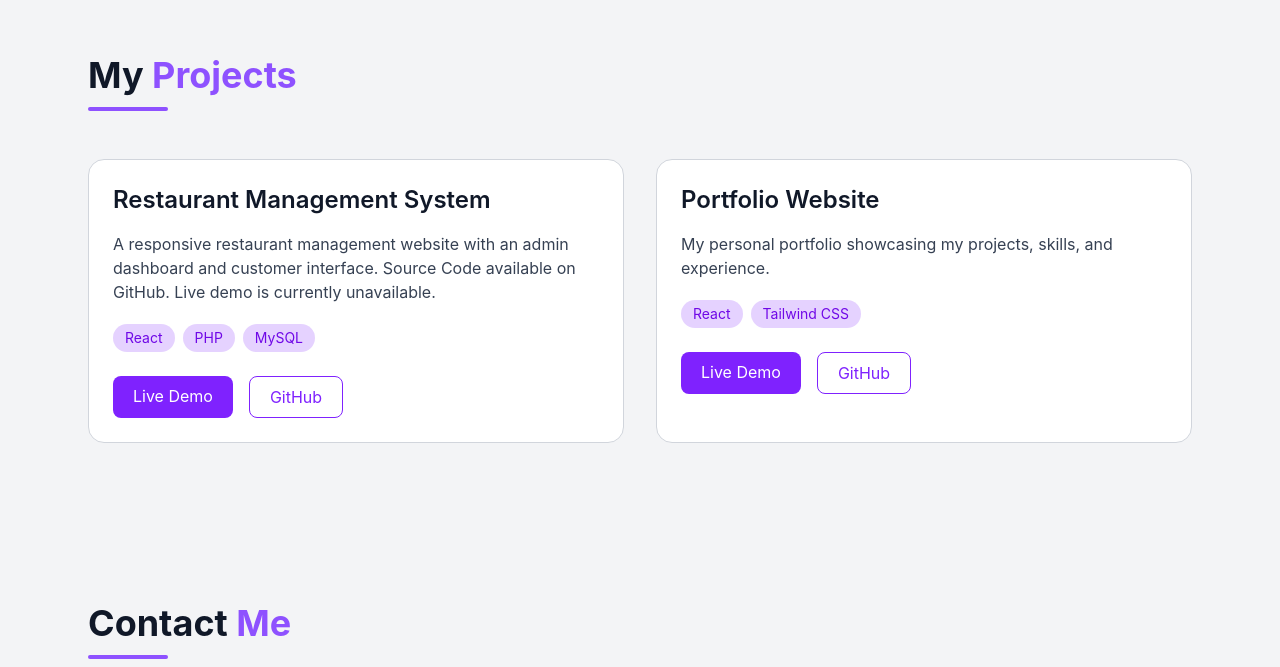
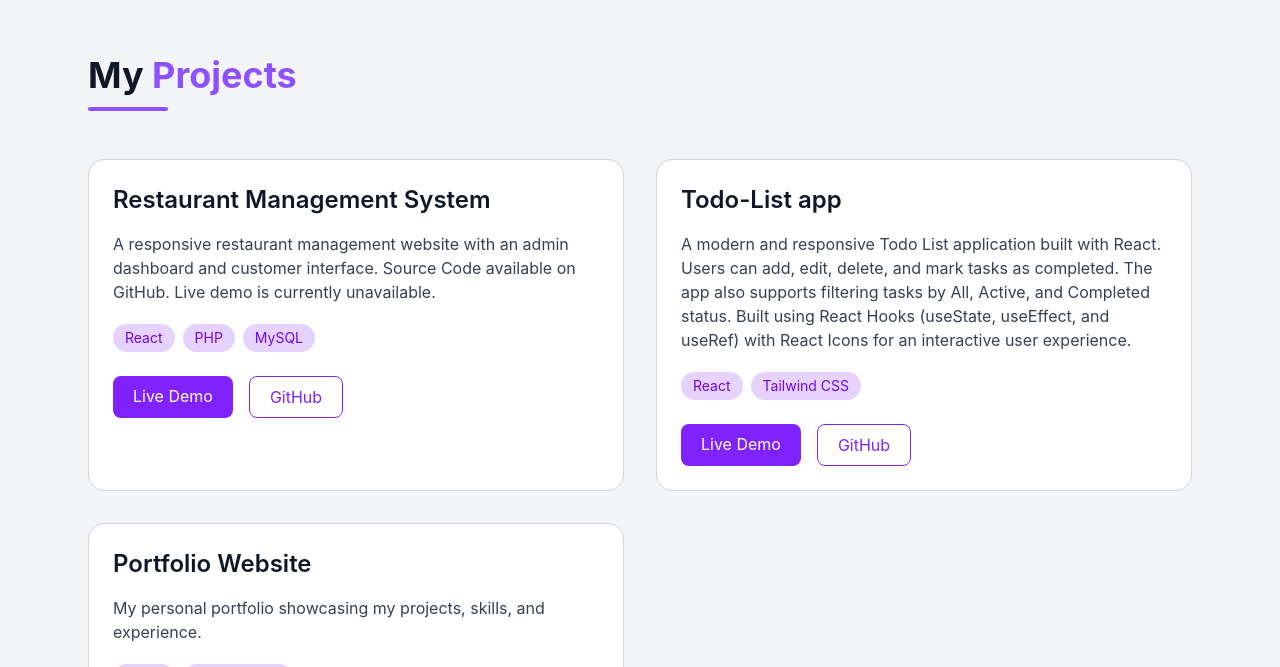
Before and after one commit to shrouqramadan11/Portfolio, a React (Vite) app: page / in a window 1280 px wide. Shown: the part 2133-2800 px from the top of the page. Built offline with nearby package versions, Linux system fonts and the light colour scheme.

Commit message:
Add Todo-app project

```diff
--- a/src/Components/Projects.jsx
+++ b/src/Components/Projects.jsx
@@ -8,6 +8,15 @@ const projects = [
     live: "https://github.com/shrouqramadan11/Restuarant.git",
   },
   {
+    title: "Todo-List app",
+    description:
+      "A modern and responsive Todo List application built with React. Users can add, edit, delete, and mark tasks as completed. The app also supports filtering tasks by All, Active, and Completed status. Built using React Hooks (useState, useEffect, and useRef) with React Icons for an interactive user experience.",
+    technologies: ["React", "Tailwind CSS"],
+    github: "https://github.com/shrouqramadan11/todo-app.git",
+    live: "https://todo-app-one-kappa-64.vercel.app/",
+  },
+
+  {
     title: "Portfolio Website",
     description:
       "My personal portfolio showcasing my projects, skills, and experience.",
@@ -15,6 +24,7 @@ const projects = [
     github: "https://github.com/shrouqramadan11/Portfolio.git",
     live: "https://portfolio-chi-six-7ffec3awgr.vercel.app/",
   },
+
 ];
 
 
```
